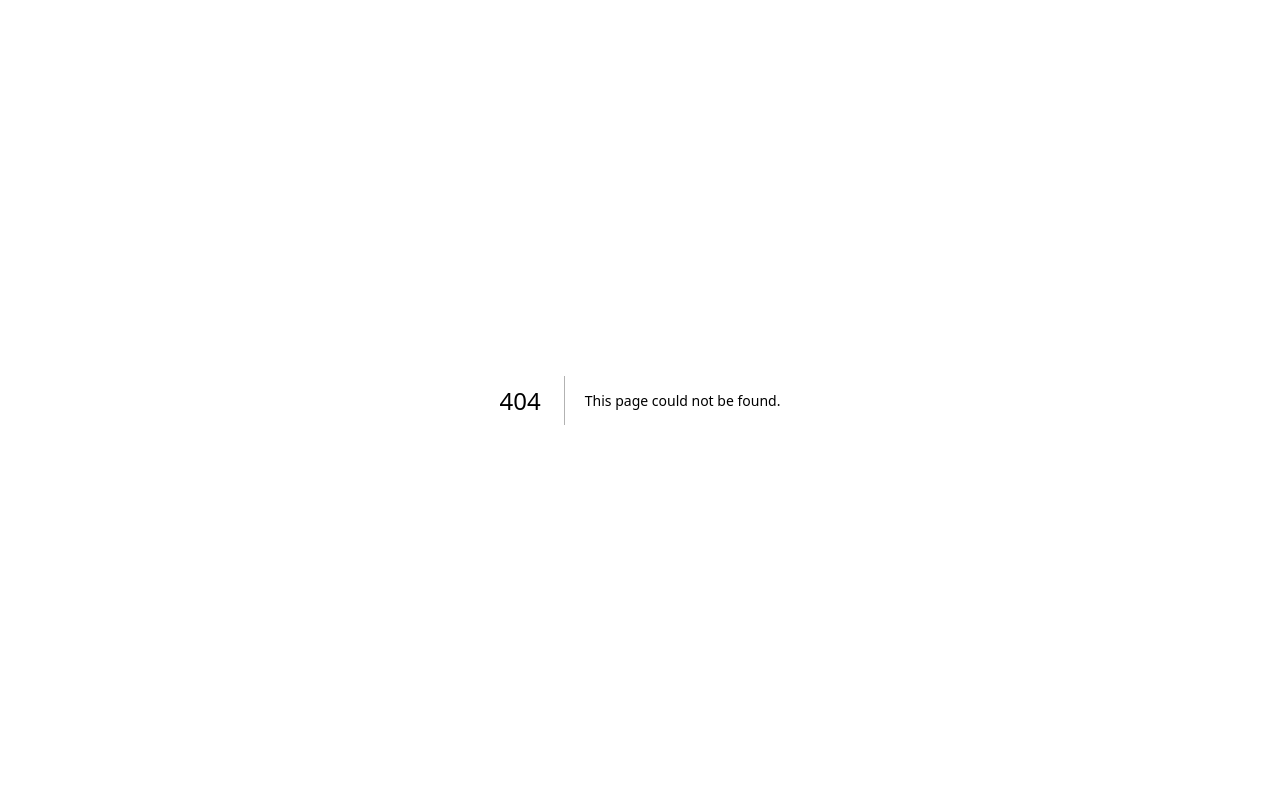
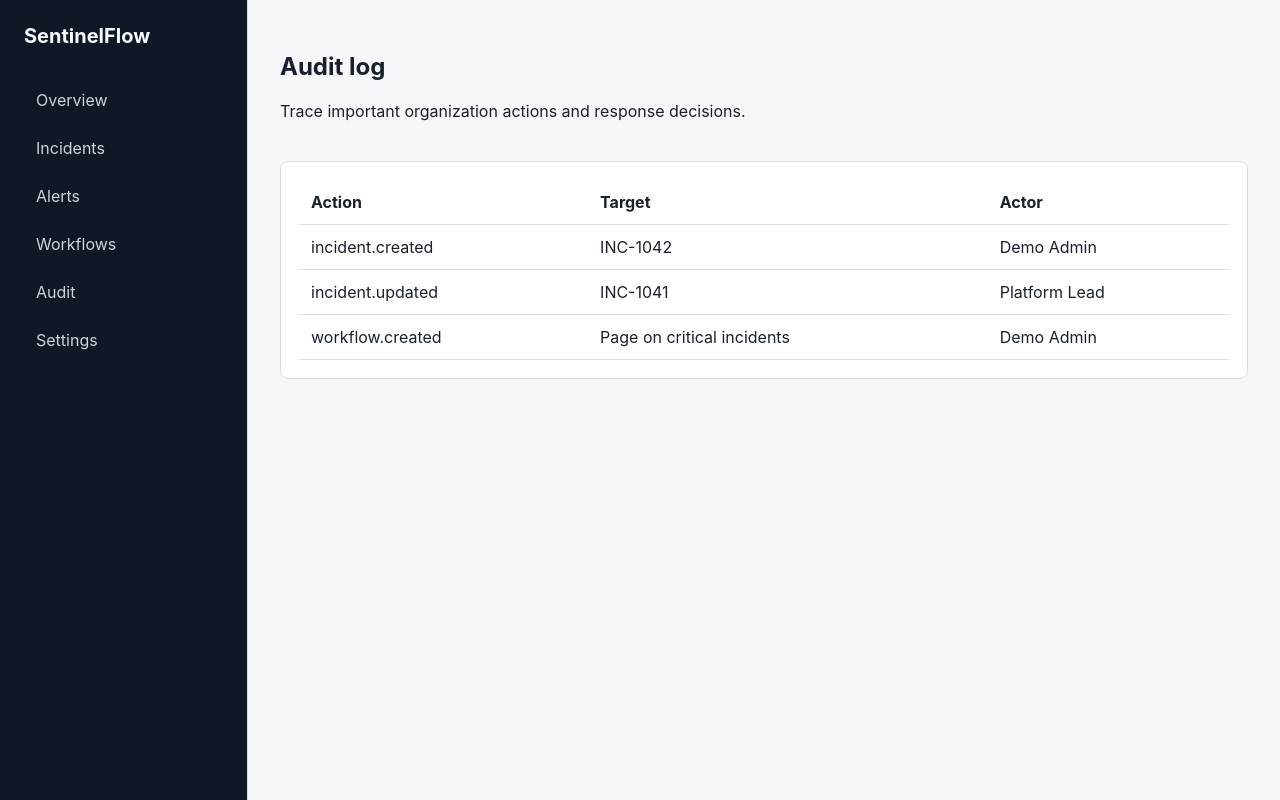
Before and after one commit to sanskar-vermaa/sentinelflowse, a Next.js app in the folder apps/web/: page /audit in a window 1280 px wide. Before the commit this address had no page. Built offline with nearby package versions, Linux system fonts and the light colour scheme.

Commit message:
feat(web): add audit log page

```diff
--- /dev/null
+++ b/apps/web/app/audit/page.tsx
@@ -0,0 +1,36 @@
+import { AppShell } from "../components/AppShell";
+
+const logs = [
+  { action: "incident.created", target: "INC-1042", actor: "Demo Admin" },
+  { action: "incident.updated", target: "INC-1041", actor: "Platform Lead" },
+  { action: "workflow.created", target: "Page on critical incidents", actor: "Demo Admin" }
+];
+
+export default function AuditPage() {
+  return (
+    <AppShell>
+      <div className="toolbar">
+        <div>
+          <h1>Audit log</h1>
+          <p>Trace important organization actions and response decisions.</p>
+        </div>
+      </div>
+      <article className="card">
+        <table className="table">
+          <thead>
+            <tr><th>Action</th><th>Target</th><th>Actor</th></tr>
+          </thead>
+          <tbody>
+            {logs.map((log) => (
+              <tr key={`${log.action}-${log.target}`}>
+                <td>{log.action}</td>
+                <td>{log.target}</td>
+                <td>{log.actor}</td>
+              </tr>
+            ))}
+          </tbody>
+        </table>
+      </article>
+    </AppShell>
+  );
+}
```
